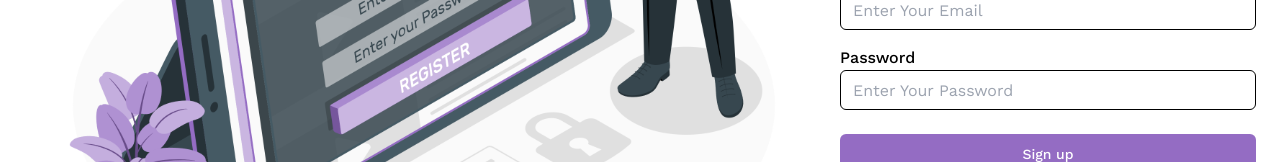
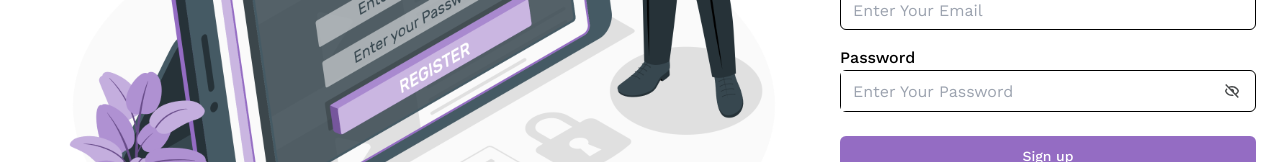
Before and after one commit to abhiineat/Workshala, a React (Vite) app: page /register in a window 1280 px wide. Shown: the part 422-584 px from the top of the page. Built offline with nearby package versions, Linux system fonts and the light colour scheme.

Commit message:
added eye functionality on password

```diff
--- a/src/components/LoginPage.jsx
+++ b/src/components/LoginPage.jsx
@@ -1,6 +1,11 @@
-import React from 'react'
+import React, { useState } from 'react'
 import login from '../assets/login.svg'
+import Eye from '../assets/eye.svg'
 export default function LoginPage() {
+  const[password,setPassword]= useState(true);
+  const eyeClick=()=>{
+    setPassword(!password)
+  }
   return (
     <>
     <div className='flex flex-wrap flex-row max-[1024px]:justify-center' >
@@ -15,8 +20,9 @@ export default function LoginPage() {
             <input type="email" required name="email" className="border border-black rounded-md font-WorkSans text-base w-[20rem] h-[3rem] pl-4 max-[640px]:w-[50vw]  max-[420px]:w-[70vw] " placeholder='Enter your email' />
           </div>
           <div className="mt-2 font-WorkSans font-medium flex text-base">Password</div>
-          <div className="flex">
-            <input type="password" required name="password" className="border border-black rounded-md font-WorkSans text-base w-[20rem] h-[3rem] pl-4 max-[640px]:w-[50vw]  max-[420px]:w-[70vw] " placeholder='Enter your Password' />
+          <div className="flex border border-black rounded-md">
+            <input type={password? "password" : "text"} required name="password" className="focus:border-none focus:outline-none font-WorkSans text-base w-[18rem] h-[3rem] pl-4 max-[640px]:w-[50vw]  max-[420px]:w-[70vw] " placeholder='Enter your Password' />
+            <img className='cursor-pointer ' onClick={eyeClick} src={Eye} />
           </div>
           <div className="flex  flex-row mt-[1vh] max-[640px]:w-[50vw] ">
             <div className="">
--- a/src/components/Register/Register.jsx
+++ b/src/components/Register/Register.jsx
@@ -1,15 +1,20 @@
 import React, { useState } from 'react'
 import registerImg from '../../assets/register.svg'
+import Eye from '../../assets/eye.svg'
 import axios from 'axios';
 
 function Register() {
+  const[password,setPassword]= useState(true);
+  const eyeClick=()=>{
+    setPassword(!password)
+  }
    const data={
     name: "",
     number: "",
     email: "" ,
     password: ""
      }
-    const [inputData, setInputData] = useState('data');
+    const [inputData, setInputData] = useState('');
 
     const handleChange = (event) => {
       setInputData({...inputData, [event.target.name]:event.target.value});
@@ -41,7 +46,10 @@ function Register() {
             <div className="flex flex-wrap font-WorkSans font-medium text-base ml-[3.5rem] mt-4 p-0 max-[500px]:ml-8">Email</div>
             <input type="email"  onChange={handleChange}  required name="email" value={inputData.email} className="flex flex-wrap border border-black rounded-md font-WorkSans text-base w-[26rem] ml-[3.5rem] h-[2.5rem] pl-3 max-[640px]:w-[65vw] max-[500px]:ml-8" placeholder='Enter Your Email' />
             <div className=" font-WorkSans font-medium text-base ml-[3.5rem] mt-4 p-0 flex flex-wrap max-[500px]:ml-8">Password</div>
-            <input type="password" required onChange={handleChange} value={inputData.password} name="password" className="border border-black rounded-md font-WorkSans text-base w-[26rem] ml-[3.5rem] h-[2.5rem] pl-3 max-[640px]:w-[65vw] max-[500px]:ml-8" placeholder='Enter Your Password' />
+            <div className="flex border border-black rounded-md w-[26rem] ml-[3.5rem] max-[640px]:w-[65vw] max-[500px]:ml-8 max-[390px]:w-[62vw]">
+            <input type={password? "password" : "text"} required onChange={handleChange} value={inputData.password} name="password" className="focus:border-none focus:outline-none font-WorkSans text-base w-[24rem]  h-[2.5rem] pl-3 max-[640px]:w-[65vw] max-[500px]:ml-8" placeholder='Enter Your Password' />
+            <img className='cursor-pointer ' onClick={eyeClick} src={Eye} />
+            </div>
             </div>
             <div>
             <button onClick={handleSubmit} className='font-WorkSans font-medium text-sm text-white w-[26rem] rounded-md h-[2.5rem] mt-6 bg-[#946CC3] ml-[3.5rem] max-[640px]:w-[65vw] max-[500px]:ml-8'>Sign up</button>
```
Also changed, not shown: src/assets/eye.svg (added).
